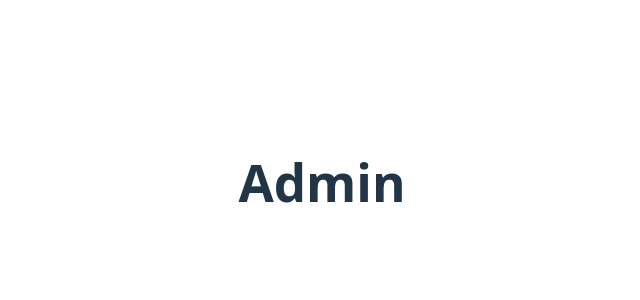
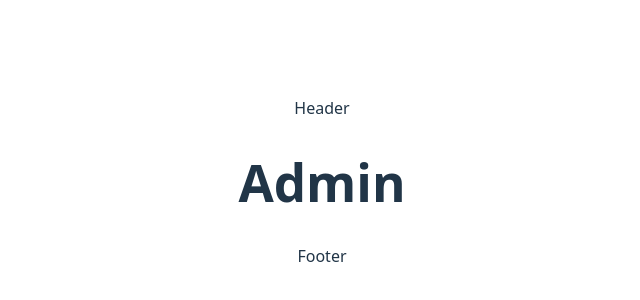
Before and after one commit to mikaelakihl/mi-portfolio-2, a React (Vite) app in the folder client/: page /admin in a window 1280 px wide. Shown: the part 218-518 px from the top of the page, without its empty margins (318-958 px from the left). Built offline with nearby package versions, Linux system fonts and the light colour scheme.

Commit message:
feat: created a few basic components as header and footer

```diff
--- a/client/src/App.tsx
+++ b/client/src/App.tsx
@@ -5,11 +5,14 @@
 import { GalleryPage } from './pages/GalleryPage'
 import { LoginPage } from './pages/LoginPage'
 import { AdminPage } from './pages/AdminPage'
+import { Header } from './components/header/Header'
+import { Footer } from './components/footer/Footer'
 
 function App() {
 
   return (
     <>
+      <Header/>
       <Routes>
          <Route path='/' element={<LandingPage/>} />
          <Route path='/projects' element={<ProjectsPage/>} />
@@ -17,6 +20,7 @@
          <Route path='/login' element={<LoginPage/>} />
          <Route path='/admin' element={<AdminPage/>} />
       </Routes>
+      <Footer/>
     </>
   )
 }
--- /dev/null
+++ b/client/src/components/footer/Footer.tsx
@@ -0,0 +1,8 @@
+export const Footer = () => {
+
+    return (
+        <footer>
+            <div>Footer</div>
+        </footer>
+    )
+}
--- /dev/null
+++ b/client/src/components/header/Header.tsx
@@ -0,0 +1,8 @@
+export const Header = () => {
+
+    return (
+            <header>
+                <div>Header</div>
+            </header>
+    )
+}
```
Also changed, not shown: client/src/components/header/navigation/DesktopMenu.tsx (added), client/src/components/header/navigation/HamburgerMenu.tsx (added), client/src/components/header/navigation/Navigation.tsx (added).
